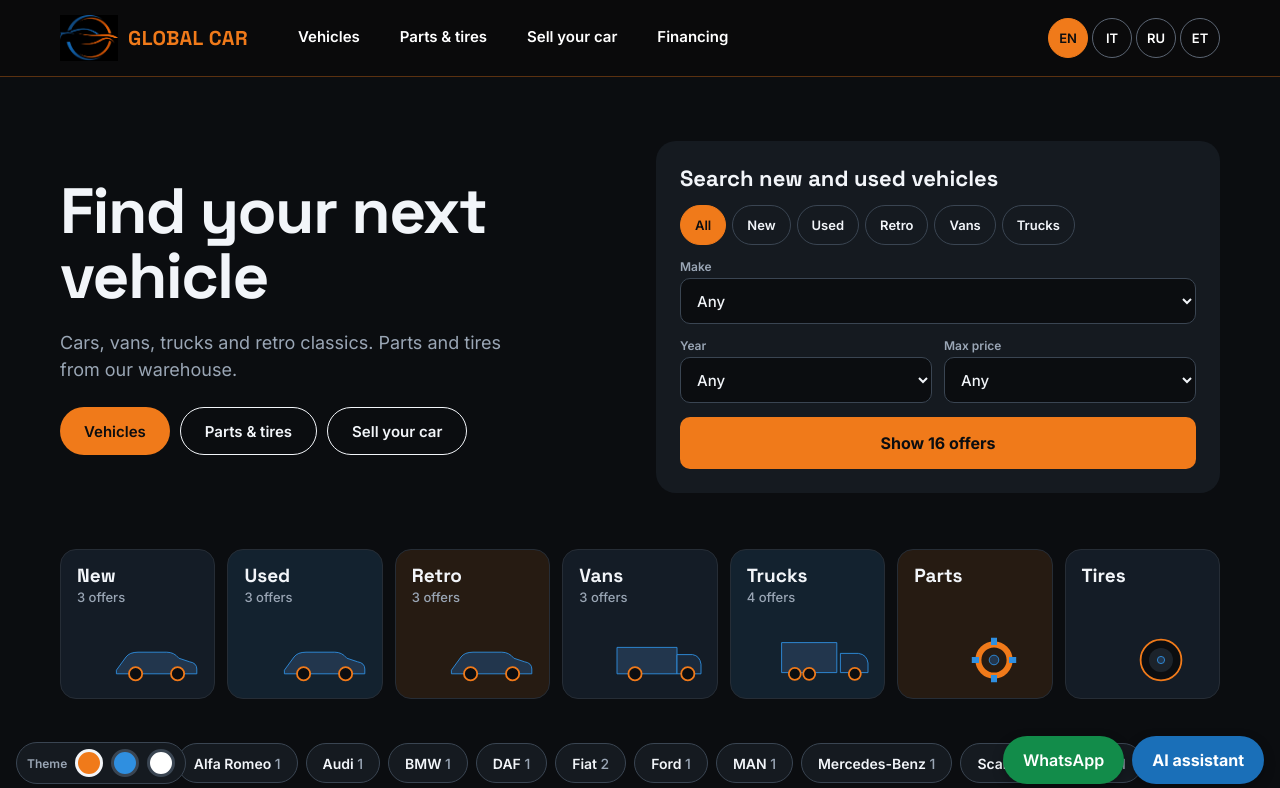
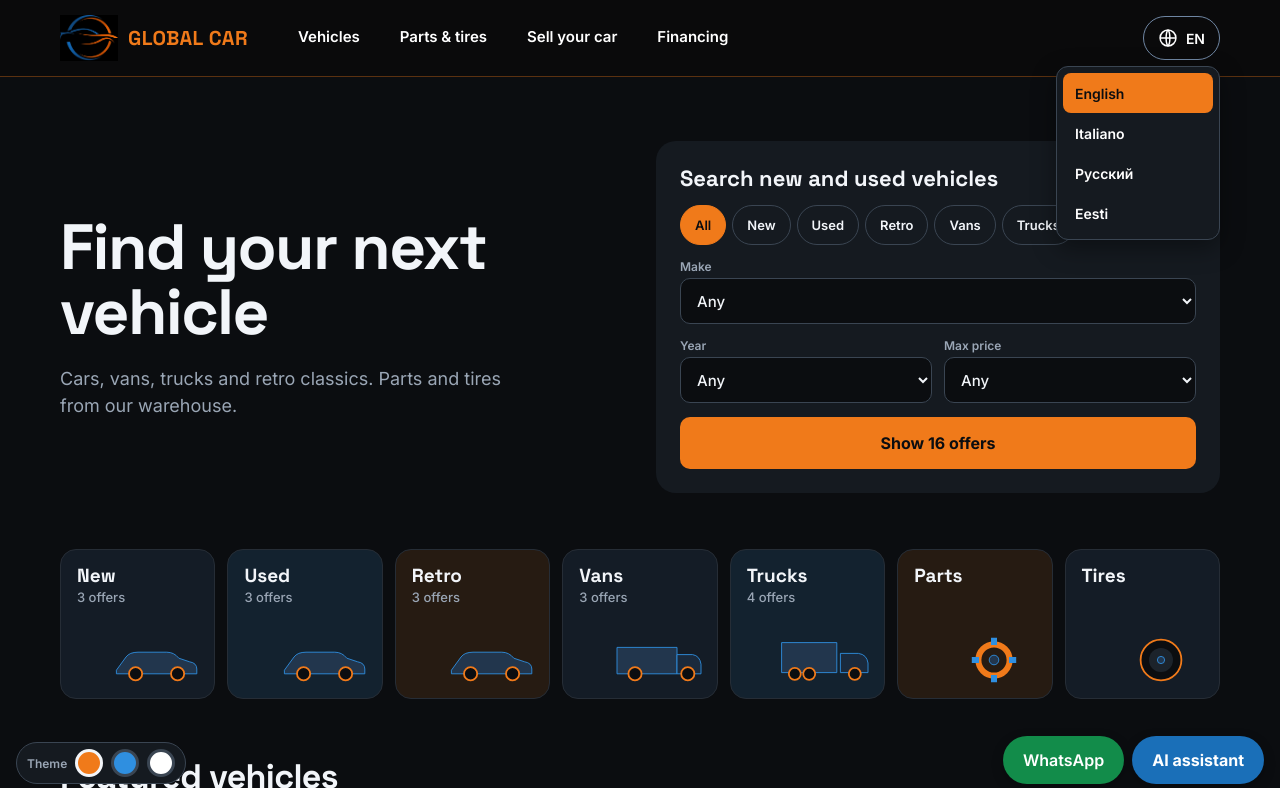
Before and after one commit to kateprd-ctrl/GlobalCar, a plain HTML site: page index.html in a window 1280 px wide. Both pictures are taken after a click on the button "EN". Shown: the top 788 px of the page. Drawn offline with Linux system fonts and the light colour scheme.

Commit message:
Simplify top of home page, language switcher as globe dropdown
Co-Authored-By: Claude Sonnet 5.5 <noreply@anthropic.com>
Claude-Session: https://claude.ai/code/session_01WexmY3TjwgJMt41SdhzaPu

```diff
--- a/index.html
+++ b/index.html
@@ -32,9 +32,14 @@ button:focus-visible,a:focus-visible,select:focus-visible,input:focus-visible{ou
 <button onClick="{{n.pick}}" style="background:none;border:0;border-bottom:3px solid {{n.bb}};border-radius:0;color:#FFFFFF;font:600 15px 'Inter',sans-serif;min-height:44px;padding:0 2px">{{n.label}}</button>
 </template>
 </nav>
-<div role="group" aria-label="Language" style="display:flex;gap:4px">
+<div style="position:relative">
+<button onClick="{{toggleLang}}" aria-label="Language" aria-expanded="{{langOpen}}" style="min-height:44px;padding:0 14px;border-radius:999px;border:1px solid #6F86A3;background:transparent;color:#FFFFFF;display:inline-flex;align-items:center;gap:8px;font:600 14px 'Inter',sans-serif"><svg width="20" height="20" viewBox="0 0 24 24" fill="none" stroke="currentColor" stroke-width="1.8" aria-hidden="true"><circle cx="12" cy="12" r="9.5"/><path d="M2.5 12h19M12 2.5c3 3 3 16 0 19M12 2.5c-3 3-3 16 0 19"/></svg>{{curLang}}</button>
+<template data-if="langOpen">
+<div style="position:absolute;right:0;top:50px;z-index:60;min-width:150px;background:#151A20;border:1px solid #3A4552;border-radius:12px;padding:6px;display:flex;flex-direction:column;box-shadow:0 8px 24px rgba(0,0,0,.4)">
 <template data-for="langs" data-as="l">
-<button onClick="{{l.pick}}" aria-pressed="{{l.pressed}}" aria-label="{{l.name}}" style="min-width:40px;min-height:40px;border-radius:999px;border:1px solid {{l.bd}};background:{{l.bg}};color:{{l.fg}};font:600 13px 'Inter',sans-serif">{{l.label}}</button>
+<button onClick="{{l.pick}}" aria-pressed="{{l.pressed}}" style="text-align:left;min-height:40px;padding:0 12px;border:0;border-radius:8px;background:{{l.bg}};color:{{l.fg}};font:600 14px 'Inter',sans-serif">{{l.name}}</button>
+</template>
+</div>
 </template>
 </div>
 </div>
@@ -48,11 +53,7 @@ button:focus-visible,a:focus-visible,select:focus-visible,input:focus-visible{ou
 <div style="flex:1 1 440px;min-width:0;display:flex;flex-direction:column;justify-content:center;gap:20px">
 <h1 style="margin:0;font:700 clamp(38px,5.4vw,64px)/1.02 'Space Grotesk',sans-serif;letter-spacing:-.025em">{{t.heroTitle}}</h1>
 <p style="margin:0;max-width:480px;font-size:18px;color:var(--mut)">{{t.heroSub}}</p>
-<div style="display:flex;flex-wrap:wrap;gap:10px;margin-top:4px">
-<button onClick="{{goCars}}" style="min-height:48px;padding:0 24px;border:0;border-radius:999px;background:var(--ac);color:#0B0D10;font:600 15px 'Inter',sans-serif">{{t.navCars}}</button>
-<button onClick="{{goParts}}" style="min-height:48px;padding:0 24px;border:1.5px solid var(--tx);border-radius:999px;background:transparent;color:var(--tx);font:600 15px 'Inter',sans-serif">{{t.navParts}}</button>
-<button onClick="{{goSell}}" style="min-height:48px;padding:0 24px;border:1.5px solid var(--tx);border-radius:999px;background:transparent;color:var(--tx);font:600 15px 'Inter',sans-serif">{{t.navSell}}</button>
-</div>
+
 </div>
 <div style="flex:1 1 400px;min-width:0;background:var(--surf);color:var(--tx);border-radius:20px;padding:24px;display:flex;flex-direction:column;gap:14px">
 <div style="font:700 22px/1.2 'Space Grotesk',sans-serif">{{t.lookFor}}</div>
@@ -99,14 +100,7 @@ button:focus-visible,a:focus-visible,select:focus-visible,input:focus-visible{ou
 </div>
 </section>
 
-<section style="max-width:1160px;margin:0 auto;padding:36px 24px 8px">
-<div style="display:flex;flex-wrap:wrap;gap:8px;align-items:center">
-<span style="font:600 14px 'Inter',sans-serif;color:var(--mut);margin-right:6px">{{t.brandsTitle}}</span>
-<template data-for="brandTiles" data-as="b">
-<button onClick="{{b.pick}}" style="min-height:40px;padding:0 16px;border-radius:999px;border:1px solid var(--bd2);background:var(--surf);color:var(--tx);font:600 14px 'Inter',sans-serif">{{b.label}} <span style="color:var(--mut);font-weight:500">{{b.count}}</span></button>
-</template>
-</div>
-</section>
+
 
 <section style="max-width:1160px;margin:0 auto;padding:44px 24px 8px">
 <div style="display:flex;flex-wrap:wrap;justify-content:space-between;align-items:flex-end;gap:12px;margin-bottom:18px">
@@ -634,7 +628,7 @@ const PRICES = ["€ 10 000","€ 20 000","€ 30 000","€ 50 000","€ 100 000
 class Component extends DCLogic {
   constructor(...a) {
     super(...a);
-    this.state = {theme:0, lang:"en", view:"home", cat:"all", fuel:"all", sort:"asc", carId:"u1", tab:"parts", season:"all", chat:false, make:"", year:"", km:"", maxPrice:"", tw:"", tp:"", tr:"", pcat:-1, sent:false, cbSent:false, price:30000, down:6000, term:48};
+    this.state = {langOpen:false, theme:0, lang:"en", view:"home", cat:"all", fuel:"all", sort:"asc", carId:"u1", tab:"parts", season:"all", chat:false, make:"", year:"", km:"", maxPrice:"", tw:"", tp:"", tr:"", pcat:-1, sent:false, cbSent:false, price:30000, down:6000, term:48};
   }
   componentDidMount() {
     try {
@@ -701,7 +695,7 @@ class Component extends DCLogic {
 
     const langs = [["en","EN","English"],["it","IT","Italiano"],["ru","RU","Русский"],["et","ET","Eesti"]].map(([code, label, name]) => {
       const active = s.lang === code;
-      return {label, name, pressed: active, pick: () => this.setState({lang: code}),
+      return {label, name, pressed: active, pick: () => this.setState({lang: code, langOpen: false}),
         bg: active ? "var(--ac)" : "transparent", fg: active ? "#0B0D10" : "#FFFFFF", bd: active ? "var(--ac)" : "#5B6573"};
     });
 
@@ -794,7 +788,7 @@ class Component extends DCLogic {
       onDown: (e) => this.setState({down: Number(e.target.value)}),
       onTerm: (e) => this.setState({term: Number(e.target.value)}),
       monthlyDisp: eur(Math.round(monthly)), loanDisp: eur(principal), rateDisp: rate + " %",
-      chatOpen: s.chat, toggleChat: () => this.setState({chat: !this.state.chat})
+      langOpen: s.langOpen, toggleLang: () => this.setState({langOpen: !this.state.langOpen}), curLang: s.lang.toUpperCase(), chatOpen: s.chat, toggleChat: () => this.setState({chat: !this.state.chat})
     };
   }
 }
```
